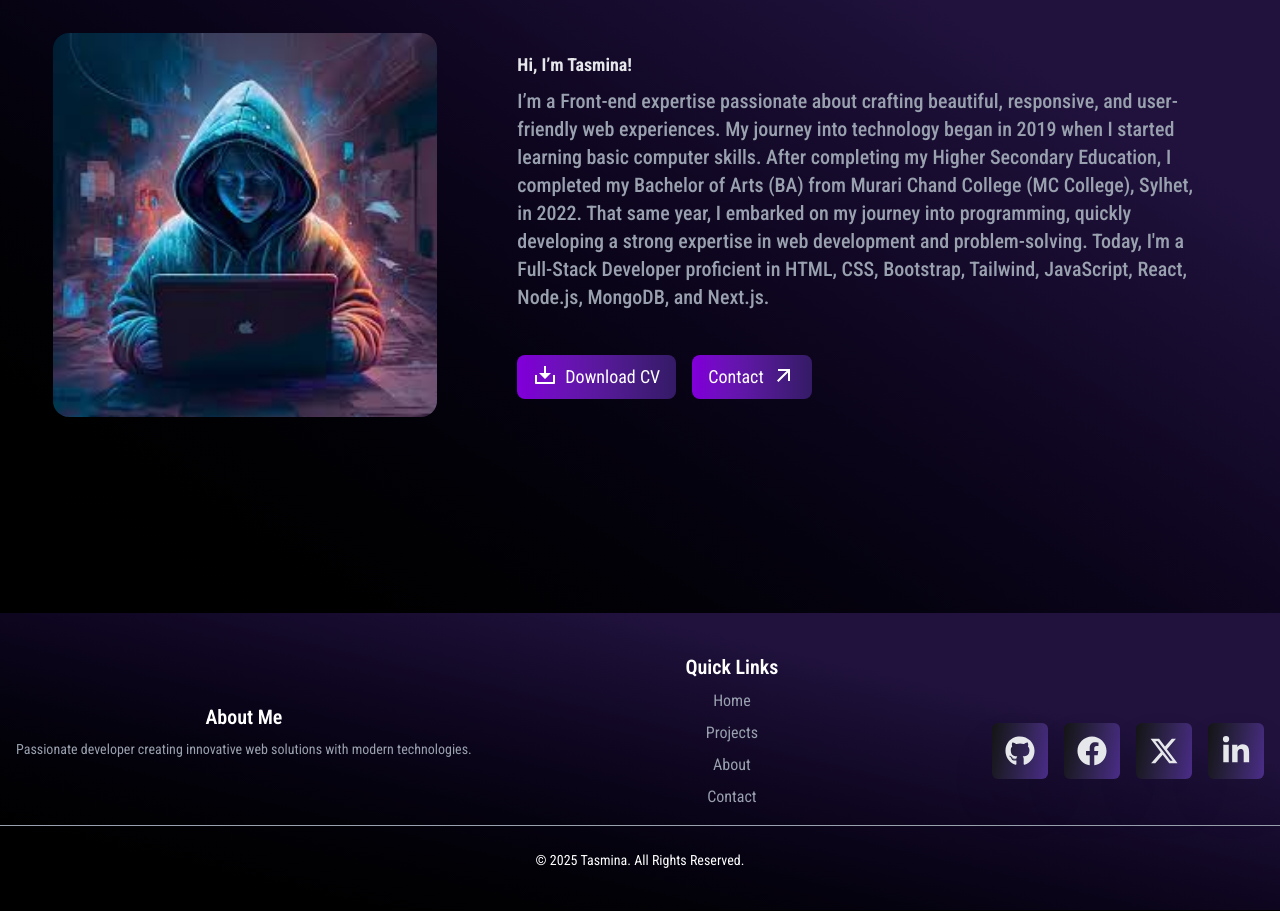
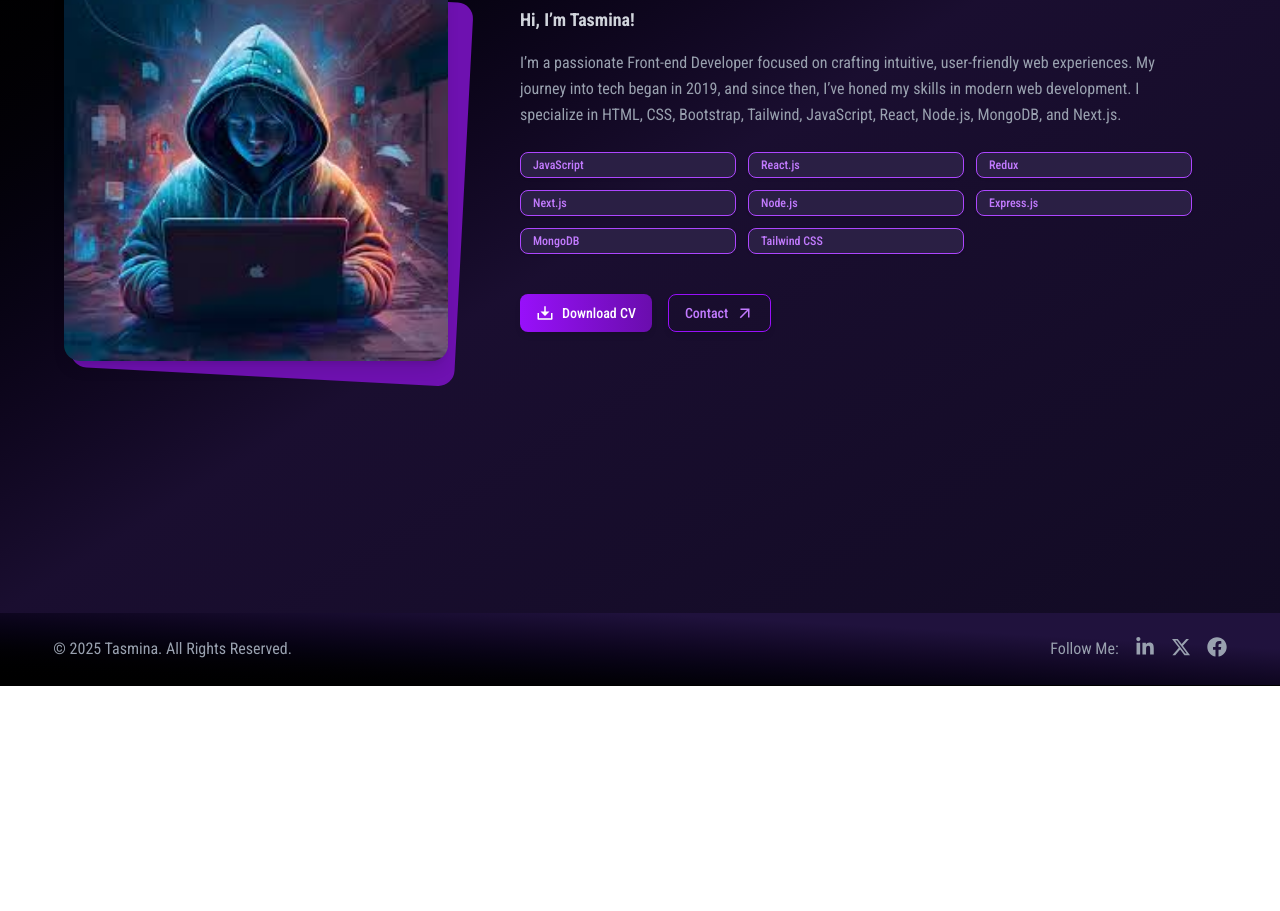
Before and after one commit to wptasmina/tasmi-portfolio, a React app: page /about-me in a window 1280 px wide. Shown: the part 263-1174 px from the top of the page. After the commit the page ends 949 px from the top, so only its background shows below. Built offline with nearby package versions, Linux system fonts and the light colour scheme; the HTML template or start-up script is replaced by a standard one.

Commit message:
added code

```diff
--- a/src/Layout/MainLayouts.jsx
+++ b/src/Layout/MainLayouts.jsx
@@ -1,16 +1,16 @@
 
+import Header from "../components/Header";
 import Footer from "../components/Footer";
-import Header from "../components/Header";
 
 import { Outlet } from "react-router-dom";
 
 
 export default function MainLayouts() {
   return (
-    <div>
+    <>
       <Header/>
       <Outlet/>
       <Footer />
-    </div>
+    </>
   )
 }
--- a/src/Page/About.jsx
+++ b/src/Page/About.jsx
@@ -1,8 +1,7 @@
-import { RiDownload2Line } from 'react-icons/ri'
-import aboutImg  from '../assets/about.jpg'
-import { Helmet } from 'react-helmet'
-import { MdOutlineArrowOutward } from 'react-icons/md'
-import Contact from './Contact';
+import { RiDownload2Line } from 'react-icons/ri';
+import { MdOutlineArrowOutward } from 'react-icons/md';
+import aboutImg from '../assets/about.jpg';
+import { Helmet } from 'react-helmet';
 
 export default function About() {
   return (
@@ -11,57 +10,61 @@ export default function About() {
         <title>Tasmina || About</title>
       </Helmet>
 
-    <div className='w-full min-h-screen bg-gradient-to-tr from-black to-[#20123d] to-75% pb-10'>
+      <div className="w-full min-h-screen bg-gradient-to-br from-black via-[#1a0e30] to-[#120b24] flex flex-col items-center md:pb-10">
 
-    <div className='w-10/12 mx-6 flex flex-col justify-center items-center py-16'>
-     <p  data-aos="fade-up"
-     data-aos-duration="3000" className='text-gray-200 font-medium duration-300 transition-all text-center sm:text-xl text-md mb-1 '>
+        {/* Heading Section */}
+        <div className="w-11/12 text-center py-10">
+          <p className="text-gray-300 font-medium text-lg mb-2 uppercase tracking-widest" data-aos="fade-up" data-aos-duration="2000">
             Introduction
           </p>
-      <h2 data-aos="fade-up"
-     data-aos-duration="3000" className=' bg-gradient-to-r from-purple-400 to-[#341B66] bg-clip-text text-transparent font-bold duration-300 transition-all text-center sm:text-6xl text-2xl'>
+          <h2 className="text-transparent bg-gradient-to-r from-purple-400 to-[#5c0d94] bg-clip-text text-5xl font-bold" data-aos="fade-up" data-aos-duration="2000">
             About Me
           </h2>
-
         </div>
 
-    <div className='w-11/12 mx-auto flex flex-col md:flex-row justify-center items-center gap-16'>
+        {/* Content Section */}
+        <div className="w-11/12 max-w-6xl mx-auto flex flex-col md:flex-row items-center gap-12 pb-10">
 
-      <div data-aos="fade-right"
-    data-aos-duration="2000" className='w-70 sm:w-96 max-w-none rounded-2xl flex justify-center items-center'>
-        <img src={ aboutImg} alt="avata" className='w-full overflow-hidden rounded-2xl object-cover' />
+          {/* Image Section */}
+          <div data-aos="fade-right" data-aos-duration="2000" className="relative md:w-1/3 sm:w-96">
+            <div className="absolute top-4 left-4 w-full h-full bg-purple-800 rounded-2xl transform rotate-3"></div>
+            <img src={aboutImg} alt="avatar" className="relative w-full rounded-2xl object-cover shadow-lg" />
           </div>
 
-      <div className='sm:p-4 p-2 flex-1'>
-        <h4 data-aos="fade-left"
-    data-aos-duration="2000" className='text-gray-200 text-lg font-bold pb-2 max-w-2xl'> Hi, I’m Tasmina!</h4>
-        <p data-aos="fade-left"
-    data-aos-duration="2000" className='text-gray-400 text-md font-medium sm:text-xl mb-1'>
-              I’m a Front-end expertise passionate about crafting beautiful, responsive, and user-friendly web experiences. My journey into technology began in 2019 when I started learning basic computer skills. After completing my Higher Secondary Education, I completed my Bachelor of Arts (BA) from Murari Chand College (MC College), Sylhet, in 2022.
-
-              That same year, I embarked on my journey into programming, quickly developing a strong expertise in web development and problem-solving. Today, I'm a Full-Stack Developer proficient in HTML, CSS, Bootstrap, Tailwind, JavaScript, React, Node.js, MongoDB, and Next.js.
+          {/* Text Content */}
+          <div className="flex-1 text-gray-300 p-6" data-aos="fade-left" data-aos-duration="2000">
+            <h4 className="text-lg font-bold mb-4">Hi, I’m Tasmina!</h4>
+            <p className="text-gray-400 text-md leading-relaxed">
+              I’m a passionate Front-end Developer focused on crafting intuitive, user-friendly web experiences.
+              My journey into tech began in 2019, and since then, I’ve honed my skills in modern web development.
+              I specialize in HTML, CSS, Bootstrap, Tailwind, JavaScript, React, Node.js, MongoDB, and Next.js.
             </p>
 
-        {/* button  */}
-        <div className='bg-transparent flex gap-4'>
-           <button className="cursor-pointer mt-10 bg-gradient-to-r from-purple-700 to-[#341B66] px-4 py-2 rounded-lg hover:bg-purple-800 transition duration-300">
-            <a href="/resume.pdf" className='flex gap-2 cursor-pointer lg:text-lg text-sm  text-white '>
-                <RiDownload2Line className="lg:text-2xl text-lg " />
+            {/* Skills */}
+            <div className="mt-6 grid sm:grid-cols-3 grid-cols-2 gap-3">
+              {['JavaScript', 'React.js', 'Redux', 'Next.js', 'Node.js', 'Express.js', 'MongoDB', 'Tailwind CSS'].map(skill => (
+                <span key={skill} className="px-3 py-1 bg-[#2a1f44] text-purple-400 border border-purple-500 rounded-lg text-xs font-medium shadow-sm">
+                  {skill}
+                </span>
+              ))}
+            </div>
+
+            {/* Buttons */}
+            <div className="mt-10 flex gap-4">
+              <a href="/resume.pdf" className="flex items-center gap-2 md:px-4 px-3 py-2 bg-gradient-to-r from-purple-600 to-[#6A0DAD] text-white rounded-lg text-sm font-medium transition duration-300 hover:scale-105 shadow-md">
+                <RiDownload2Line className="text-lg" />
                 Download CV
               </a>
-          </button>
-           <button className="cursor-pointer mt-10 lg:text-lg text-sm  text-white bg-gradient-to-r from-purple-700 to-[#341B66] px-4 py-2 rounded-lg hover:bg-purple-800 transition duration-300">
-            <a href="https://web.whatsapp.com/+8801581543966" className='flex gap-2 cursor-pointer '>
+              <a href="https://web.whatsapp.com/+8801581543966" className="flex items-center gap-2 md:px-4 px-3 py-2 bg-transparent border border-purple-600 text-purple-400 rounded-lg text-sm font-medium transition duration-300 hover:bg-purple-600 hover:text-white hover:scale-105 shadow-md">
                 Contact
-                <MdOutlineArrowOutward className="lg:text-2xl text-lg " />
+                <MdOutlineArrowOutward className="text-lg" />
               </a>
-          </button>
             </div>
+
           </div>
         </div>
 
       </div>
-
     </>
-  )
+  );
 }
--- a/src/Page/Home.jsx
+++ b/src/Page/Home.jsx
@@ -1,5 +1,5 @@
 import { Helmet } from "react-helmet";
-// import ParticlesBg from "../components/Particles/ParticlesBg";
+import ParticlesBg from "../components/Particles/ParticlesBg";
 import BannerText from "../components/BannerText";
 
 
@@ -15,7 +15,7 @@ export default function Home() {
         <BannerText />
       </div>
       <div className="w-full">
-        {/* <ParticlesBg /> */}
+        <ParticlesBg />
      </div>
 
     </div>
--- a/src/Page/Skills.jsx
+++ b/src/Page/Skills.jsx
@@ -3,6 +3,7 @@ import { AiFillHtml5, AiOutlineJavaScript } from "react-icons/ai";
 import { IoLogoNodejs, IoLogoReact } from "react-icons/io5";
 import { RiTailwindCssFill } from "react-icons/ri";
 import { SiMongodb } from "react-icons/si";
+import { TbBrandNextjs } from "react-icons/tb";
 
 
 export default function Skills() {
@@ -18,69 +19,67 @@ export default function Skills() {
   <div class="container px-5  mx-auto">
     <div class="flex flex-wrap w-full mb-10 flex-col items-center text-center">
       <h1 data-aos="zoom-in" class="sm:text-3xl text-2xl title-font mb-2 bg-gradient-to-r from-purple-400 to-[#341B66] bg-clip-text text-transparent font-bold pt-16">Skills</h1>
-      {/* <p class="lg:w-1/2 w-full leading-relaxed text-gray-500">Whatever cardigan tote bag tumblr hexagon brooklyn asymmetrical gentrify, subway tile poke farm-to-table.</p> */}
     </div>
     <div class="flex flex-wrap -m-4 bg-blue-black/90 rounded-2xl px-2 py-8 backdrop-blur-3xl">
 
-      <div data-aos="fade-right"
-    data-aos-duration="3000" class="xl:w-1/3 md:w-1/2 p-4">
-        <div class="border border-gray-200 p-6 rounded-lg">
-          <div class="w-10 h-10 inline-flex items-center justify-center rounded-full bg-indigo-100 text-indigo-500 mb-4">
-          <AiFillHtml5 className="text-2xl" />
-          </div>
-          <h2 class="text-lg text-gray-900 font-medium title-font mb-2">Shooting Stars</h2>
-          <p class="leading-relaxed text-base">Fingerstache flexitarian street art 8-bit waist co, subway tile poke farm.</p>
-        </div>
-      </div>
-
       <div data-aos="fade-up-right" data-aos-duration="2000" class="xl:w-1/3 md:w-1/2 p-4">
         <div class="border border-gray-200 p-6 rounded-lg">
-          <div class="w-10 h-10 inline-flex items-center justify-center rounded-full bg-indigo-100 text-indigo-500 mb-4">
+          <div class="w-10 h-10 inline-flex items-center justify-center rounded-full bg-indigo-100 text-[#EFD81D] mb-4">
           <AiOutlineJavaScript className="text-2xl" />
           </div>
-          <h2 class="text-lg text-gray-900 font-medium title-font mb-2">The Catalyzer</h2>
-          <p class="leading-relaxed text-base">Fingerstache flexitarian street art 8-bit waist co, subway tile poke farm.</p>
+          <h2 class="text-lg text-gray-400 font-medium title-font mb-2">JavaScript</h2>
+          <p class="leading-relaxed text-base">JavaScript, often abbreviated as JS, is a programming language and core technology of the World Wide Web, alongside HTML and CSS.</p>
         </div>
       </div>
       <div data-aos="fade-right"
     data-aos-duration="3000" class="xl:w-1/3 md:w-1/2 p-4">
         <div class="border border-gray-200 p-6 rounded-lg">
-          <div class="w-10 h-10 inline-flex items-center justify-center rounded-full bg-indigo-100 text-indigo-500 mb-4">
+          <div class="w-10 h-10 inline-flex items-center justify-center rounded-full bg-indigo-100 text-[#4ac6e2] mb-4">
           <IoLogoReact className="text-2xl" />
           </div>
-          <h2 class="text-lg text-gray-900 font-medium title-font mb-2">Neptune</h2>
-          <p class="leading-relaxed text-base">Fingerstache flexitarian street art 8-bit waist co, subway tile poke farm.</p>
+          <h2 class="text-lg text-gray-400 font-medium title-font mb-2">React</h2>
+          <p class="leading-relaxed text-base">React is a popular JavaScript library for building user interfaces (UIs), especially for single-page applications (SPAs)</p>
         </div>
       </div>
 
       <div data-aos="fade-left"
     data-aos-duration="2000" class="xl:w-1/3 md:w-1/2 p-4">
         <div class="border border-gray-200 p-6 rounded-lg">
-          <div class="w-10 h-10 inline-flex items-center justify-center rounded-full bg-indigo-100 text-indigo-500 mb-4">
+          <div class="w-10 h-10 inline-flex items-center justify-center rounded-full bg-indigo-100 text-[#4A9542] mb-4">
           <IoLogoNodejs className="text-2xl" />
           </div>
-          <h2 class="text-lg text-gray-900 font-medium title-font mb-2">Melanchole</h2>
-          <p class="leading-relaxed text-base">Fingerstache flexitarian street art 8-bit waist co, subway tile poke farm.</p>
+          <h2 class="text-lg text-gray-400 font-medium title-font mb-2">Node.js</h2>
+          <p class="leading-relaxed text-base">Node.js is an open-source, cross-platform runtime environment that allows developers to run outside of a web browser.</p>
         </div>
       </div>
       <div data-aos="fade-up"
      data-aos-duration="3000" class="xl:w-1/3 md:w-1/2 p-4">
         <div class="border border-gray-200 p-6 rounded-lg">
-          <div class="w-10 h-10 inline-flex items-center justify-center rounded-full bg-indigo-100 text-indigo-500 mb-4">
+          <div class="w-10 h-10 inline-flex items-center justify-center rounded-full bg-indigo-100 text-[#00B656] mb-4">
           <SiMongodb className="text-2xl" />
           </div>
-          <h2 class="text-lg text-gray-900 font-medium title-font mb-2">Bunker</h2>
-          <p class="leading-relaxed text-base">Fingerstache flexitarian street art 8-bit waist co, subway tile poke farm.</p>
+          <h2 class="text-lg text-gray-400 font-medium title-font mb-2">MongoDB</h2>
+          <p class="leading-relaxed text-base">MongoDB is a NoSQL database, meaning it doesn't use the traditional relational database model (which organizes data into tables with rows and columns).</p>
+        </div>
+      </div>
+      <div data-aos="fade-right"
+    data-aos-duration="3000" class="xl:w-1/3 md:w-1/2 p-4">
+        <div class="border border-gray-200 p-6 rounded-lg">
+          <div class="w-10 h-10 inline-flex items-center justify-center rounded-full bg-indigo-100 text-black mb-4">
+          <TbBrandNextjs className="text-2xl" />
+          </div>
+          <h2 class="text-lg text-gray-300 font-medium title-font mb-2">NEXT.js</h2>
+          <p class="leading-relaxed text-base">Next.js is a React framework by Vercel for building fast, scalable, and SEO-friendly web apps. It offers SSR, SSG, API routes, and more, making it ideal for modern web development.</p>
         </div>
       </div>
       <div data-aos="fade-left"
     data-aos-duration="2000" class="xl:w-1/3 md:w-1/2 p-4">
         <div class="border border-gray-200 p-6 rounded-lg">
-          <div class="w-10 h-10 inline-flex items-center justify-center rounded-full bg-indigo-100 text-indigo-500 mb-4">
+          <div class="w-10 h-10 inline-flex items-center justify-center rounded-full bg-indigo-100 text-[#29BAF8] mb-4">
           <RiTailwindCssFill className="text-2xl" />
           </div>
-          <h2 class="text-lg text-gray-900 font-medium title-font mb-2">Ramona Falls</h2>
-          <p class="leading-relaxed text-base">Fingerstache flexitarian street art 8-bit waist co, subway tile poke farm.</p>
+          <h2 class="text-lg text-gray-400 font-medium title-font mb-2">Tailwind</h2>
+          <p class="leading-relaxed text-base">Tailwind CSS is a powerful and flexible utility-first framework that speeds up web development by allowing developers to style elements directly in the markup.</p>
         </div>
       </div>
     </div>
--- a/src/components/Footer.jsx
+++ b/src/components/Footer.jsx
@@ -1,42 +1,38 @@
-import SocileIcon from "./SocileIcon";
+import { Link } from "react-router-dom";
+import { FaFacebook, FaLinkedinIn } from "react-icons/fa";
+import { FaXTwitter } from "react-icons/fa6";
 
 const Footer = () => {
   return (
-    <footer className="bg-gradient-to-tr from-black to-[#20123d] text-white to-75% pt-10 pb-10 border-b-[1px] border-b-black">
-      <div className="container mx-auto px-4 text-center">
-        <div className="flex flex-col md:flex-row justify-between items-center">
+    <footer className="bg-gradient-to-tr from-black to-[#20123d] text-white to-75%  border-b-[1px] border-b-black">
+      <div className="w-11/12 mx-auto flex md:flex-row flex-col justify-between py-6 gap-4">
 
-           {/* About Section */}
-           <div>
-            <h2 className="text-xl font-semibold">About Me</h2>
-            <p className="text-gray-400 text-sm mt-2">
-              Passionate developer creating innovative web solutions with modern technologies.
-            </p>
-          </div>
+        <div className="md:w-1/2">
+          <p className="text-md text-left text-gray-400">
+            &copy; {new Date().getFullYear()} Tasmina. All Rights Reserved.
+          </p>
+        </div>
 
-          {/* Quick Links */}
-          <div>
-            <h2 className="text-xl font-semibold">Quick Links</h2>
-            <ul className="mt-2 space-y-2">
-              <li><a href="#home" className="text-gray-400 hover:text-white transition">Home</a></li>
-              <li><a href="#projects" className="text-gray-400 hover:text-white transition">Projects</a></li>
-              <li><a href="#about" className="text-gray-400 hover:text-white transition">About</a></li>
-              <li><a href="#contact" className="text-gray-400 hover:text-white transition">Contact</a></li>
-            </ul>
-          </div>
-
-          {/* Social Links */}
-          <div className="flex space-x-4 mt-4 md:mt-0 ">
-            <SocileIcon />
-          </div>
+        <div className="flex gap-4 list-none flex-end text-end text-gray-400">
+          <h3>Follow Me: </h3>
+          <li>
+          <Link to="https://www.linkedin.com/in/wptasmina">
+              <FaLinkedinIn className='text-xl' />
+          </Link>
+          </li>
+          <li>
+          <Link to="https://x.com/wptasmina">
+            <FaXTwitter className='text-xl' />
+          </Link>
+          </li>
+            <li>
+            <Link to="https://www.facebook.com/wptasmina">
+              <FaFacebook className='text-xl' />
+          </Link>
+            </li>
         </div>
       </div>
-      <div>
-        {/* Copyright */}
-        <p className="text-sm mt-4 text-center border-t border-gray-400 pt-6">
-          &copy; {new Date().getFullYear()} Tasmina. All Rights Reserved.
-        </p>
-      </div>
+
     </footer>
   );
 };
--- a/src/components/SocileIcon.jsx
+++ b/src/components/SocileIcon.jsx
@@ -8,25 +8,25 @@ export default function SocileIcon() {
   return (
     <>
     <div className='mt-10 flex gap-4' >
-        <span className='md:w-14 md:h-14 w-10 h-10 bg-linear-100 from-[#141414] to-[#4c2d8a] text-gray-200 inline-flex items-center justify-center rounded-md shadow-2xl transition-all duration-300 hover:text-[#7F4BE9] cursor-pointer'>
+        <span className='md:w-12 md:h-12 w-10 h-10 bg-linear-100 from-[#141414] to-[#4c2d8a] text-gray-200 inline-flex items-center justify-center rounded-md shadow-2xl transition-all duration-300 hover:text-[#7F4BE9] cursor-pointer'>
             <Link to="https://github.com/wptasmina">
                 <FaGithub className='text-3xl' />
             </Link>
         </span>
 
-        <span className='md:w-14 md:h-14 w-10 h-10 bg-linear-100 from-[#141414] to-[#4c2d8a] text-gray-200 inline-flex items-center justify-center rounded-md shadow-2xl transition-all hover:text-[#7F4BE9] duration-300 cursor-pointer'>
+        <span className='md:w-12 md:h-12 w-10 h-10 bg-linear-100 from-[#141414] to-[#4c2d8a] text-gray-200 inline-flex items-center justify-center rounded-md shadow-2xl transition-all hover:text-[#7F4BE9] duration-300 cursor-pointer'>
         <Link to="https://www.facebook.com/wptasmina">
             <FaFacebook className='text-3xl' />
         </Link>
         </span>
 
-        <span className='md:w-14 md:h-14 w-10 h-10 bg-linear-100 from-[#141414] to-[#4c2d8a] text-gray-200 inline-flex items-center justify-center rounded-md shadow-2xl transition-all duration-300 hover:text-[#7F4BE9] cursor-pointer'>
+        <span className='md:w-12 md:h-12 w-10 h-10 bg-linear-100 from-[#141414] to-[#4c2d8a] text-gray-200 inline-flex items-center justify-center rounded-md shadow-2xl transition-all duration-300 hover:text-[#7F4BE9] cursor-pointer'>
         <Link to="https://x.com/wptasmina">
           <FaXTwitter className='text-3xl' />
         </Link>
         </span>
 
-        <span className='md:w-14 md:h-14 w-10 h-10 bg-linear-100 from-[#141414] to-[#4c2d8a] text-gray-200 inline-flex items-center justify-center rounded-md shadow-2xl transition-all duration-300 hover:text-[#7F4BE9] cursor-pointer'>
+        <span className='md:w-12 md:h-12 w-10 h-10 bg-linear-100 from-[#141414] to-[#4c2d8a] text-gray-200 inline-flex items-center justify-center rounded-md shadow-2xl transition-all duration-300 hover:text-[#7F4BE9] cursor-pointer'>
         <Link to="https://www.linkedin.com/in/wptasmina">
             <FaLinkedinIn className='text-3xl' />
         </Link>
```
Also changed, not shown: src/assets/project1.png, 1 other file (tests, documents, lock files or other folders). Lines whose indentation alone changed are shown as unchanged.
